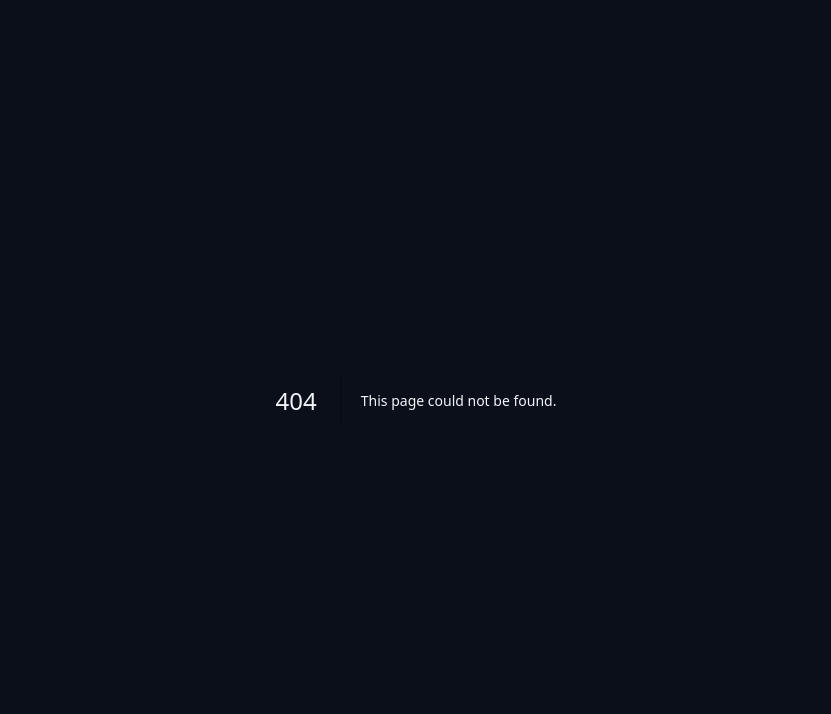
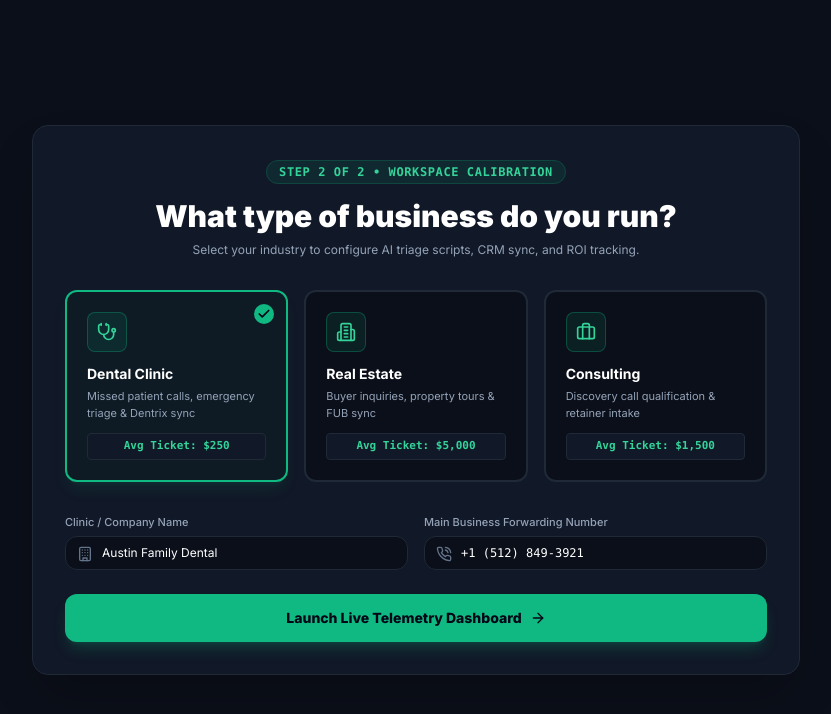
Before and after one commit to zyntaxai-ai/zyntax-ai, a Next.js app: page /onboarding in a window 1280 px wide. Before the commit this address had no page. Shown: the top 714 px of the page, without its empty margins (224-1055 px from the left). Built offline with nearby package versions, Linux system fonts and the light colour scheme.

Commit message:
Create page.tsx

```diff
--- /dev/null
+++ b/app/onboarding/page.tsx
@@ -0,0 +1,163 @@
+"use client";
+
+import React, { useState } from "react";
+import { useRouter } from "next/navigation";
+import {
+  Stethoscope,
+  Building2,
+  Briefcase,
+  Check,
+  ArrowRight,
+  PhoneCall,
+  Building
+} from "lucide-react";
+
+type NicheType = "dental" | "realestate" | "consulting";
+
+export default function OnboardingPage() {
+  const router = useRouter();
+  const [niche, setNiche] = useState<NicheType>("dental");
+  const [businessName, setBusinessName] = useState("Austin Family Dental");
+  const [forwardingPhone, setForwardingPhone] = useState("+1 (512) 849-3921");
+
+  const handleNicheChange = (selected: NicheType) => {
+    setNiche(selected);
+    if (selected === "dental") setBusinessName("Austin Family Dental");
+    if (selected === "realestate") setBusinessName("Vance Luxury Realty");
+    if (selected === "consulting") setBusinessName("Apex Growth Advisory");
+  };
+
+  const handleCompleteOnboarding = (e: React.FormEvent) => {
+    e.preventDefault();
+    const avgTicket = niche === "dental" ? 250 : niche === "realestate" ? 5000 : 1500;
+
+    localStorage.setItem(
+      "zyntax_tenant",
+      JSON.stringify({
+        niche,
+        businessName,
+        forwardingPhone,
+        avgTicket
+      })
+    );
+    router.push("/dashboard");
+  };
+
+  return (
+    <div className="min-h-screen bg-[#0B0F19] text-slate-100 flex items-center justify-center p-6">
+      <div className="max-w-3xl w-full bg-[#111827] border border-[#1F2937] rounded-2xl p-8 shadow-2xl">
+        <div className="text-center mb-8">
+          <span className="text-emerald-400 text-xs font-mono font-bold uppercase tracking-wider bg-emerald-500/10 px-3 py-1 rounded-full border border-emerald-500/20">
+            Step 2 of 2 • Workspace Calibration
+          </span>
+          <h1 className="text-3xl font-black text-white mt-4 mb-2">
+            What type of business do you run?
+          </h1>
+          <p className="text-xs text-slate-400">
+            Select your industry to configure AI triage scripts, CRM sync, and ROI tracking.
+          </p>
+        </div>
+
+        <form onSubmit={handleCompleteOnboarding} className="space-y-6">
+          <div className="grid md:grid-cols-3 gap-4">
+            {[
+              {
+                id: "dental" as NicheType,
+                title: "Dental Clinic",
+                desc: "Missed patient calls, emergency triage & Dentrix sync",
+                ticket: "Avg Ticket: $250",
+                icon: Stethoscope
+              },
+              {
+                id: "realestate" as NicheType,
+                title: "Real Estate",
+                desc: "Buyer inquiries, property tours & FUB sync",
+                ticket: "Avg Ticket: $5,000",
+                icon: Building2
+              },
+              {
+                id: "consulting" as NicheType,
+                title: "Consulting",
+                desc: "Discovery call qualification & retainer intake",
+                ticket: "Avg Ticket: $1,500",
+                icon: Briefcase
+              }
+            ].map((item) => {
+              const Icon = item.icon;
+              const active = niche === item.id;
+              return (
+                <div
+                  key={item.id}
+                  onClick={() => handleNicheChange(item.id)}
+                  className={`cursor-pointer rounded-xl p-5 border-2 transition relative flex flex-col justify-between ${
+                    active
+                      ? "border-emerald-500 bg-emerald-950/20 shadow-lg shadow-emerald-500/10"
+                      : "border-[#1F2937] bg-[#0B0F19] hover:border-slate-700"
+                  }`}
+                >
+                  {active && (
+                    <div className="absolute top-3 right-3 w-5 h-5 rounded-full bg-emerald-500 flex items-center justify-center text-slate-950">
+                      <Check className="w-3.5 h-3.5 stroke-[3]" />
+                    </div>
+                  )}
+                  <div>
+                    <div className="w-10 h-10 rounded-lg bg-emerald-500/10 border border-emerald-500/30 flex items-center justify-center text-emerald-400 mb-3">
+                      <Icon className="w-5 h-5" />
+                    </div>
+                    <h3 className="font-bold text-sm text-white mb-1">{item.title}</h3>
+                    <p className="text-[11px] text-slate-400 mb-3">{item.desc}</p>
+                  </div>
+                  <span className="inline-block bg-[#111827] border border-[#1F2937] text-emerald-400 text-[11px] font-mono px-2 py-1 rounded text-center font-semibold">
+                    {item.ticket}
+                  </span>
+                </div>
+              );
+            })}
+          </div>
+
+          <div className="grid sm:grid-cols-2 gap-4 pt-2">
+            <div>
+              <label className="block text-[11px] font-medium text-slate-400 mb-1.5">
+                Clinic / Company Name
+              </label>
+              <div className="relative">
+                <Building className="w-4 h-4 text-slate-500 absolute left-3 top-2.5" />
+                <input
+                  type="text"
+                  required
+                  value={businessName}
+                  onChange={(e) => setBusinessName(e.target.value)}
+                  className="w-full bg-[#0B0F19] border border-[#1F2937] focus:border-emerald-500 rounded-xl pl-9 pr-3 py-2 text-xs text-white focus:outline-none"
+                />
+              </div>
+            </div>
+
+            <div>
+              <label className="block text-[11px] font-medium text-slate-400 mb-1.5">
+                Main Business Forwarding Number
+              </label>
+              <div className="relative">
+                <PhoneCall className="w-4 h-4 text-slate-500 absolute left-3 top-2.5" />
+                <input
+                  type="tel"
+                  required
+                  value={forwardingPhone}
+                  onChange={(e) => setForwardingPhone(e.target.value)}
+                  className="w-full bg-[#0B0F19] border border-[#1F2937] focus:border-emerald-500 rounded-xl pl-9 pr-3 py-2 text-xs text-white font-mono focus:outline-none"
+                />
+              </div>
+            </div>
+          </div>
+
+          <button
+            type="submit"
+            className="w-full bg-emerald-500 hover:bg-emerald-400 text-slate-950 font-extrabold py-3.5 rounded-xl text-sm transition flex items-center justify-center space-x-2 shadow-lg shadow-emerald-500/20"
+          >
+            <span>Launch Live Telemetry Dashboard</span>
+            <ArrowRight className="w-4 h-4" />
+          </button>
+        </form>
+      </div>
+    </div>
+  );
+}
```
